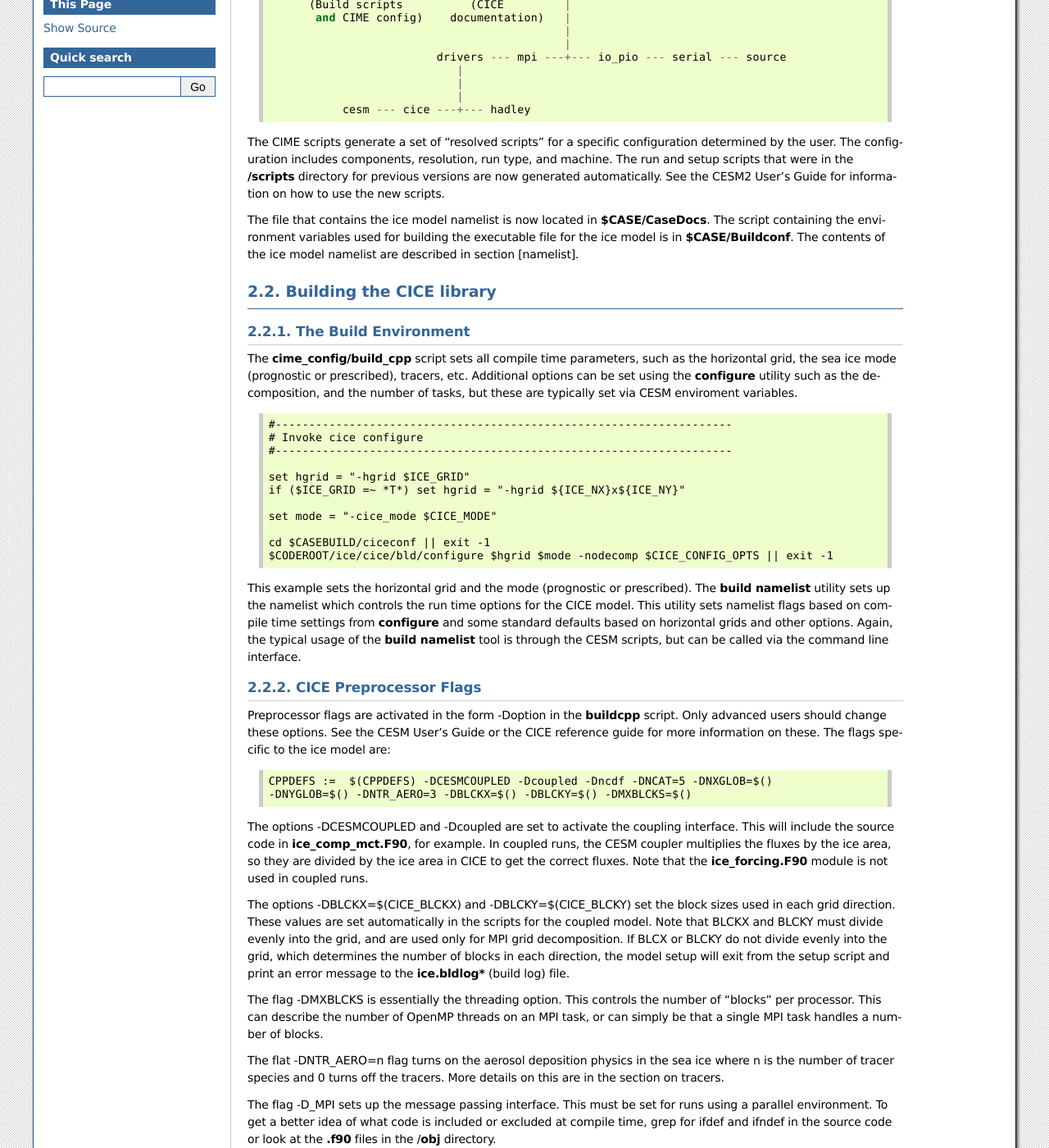
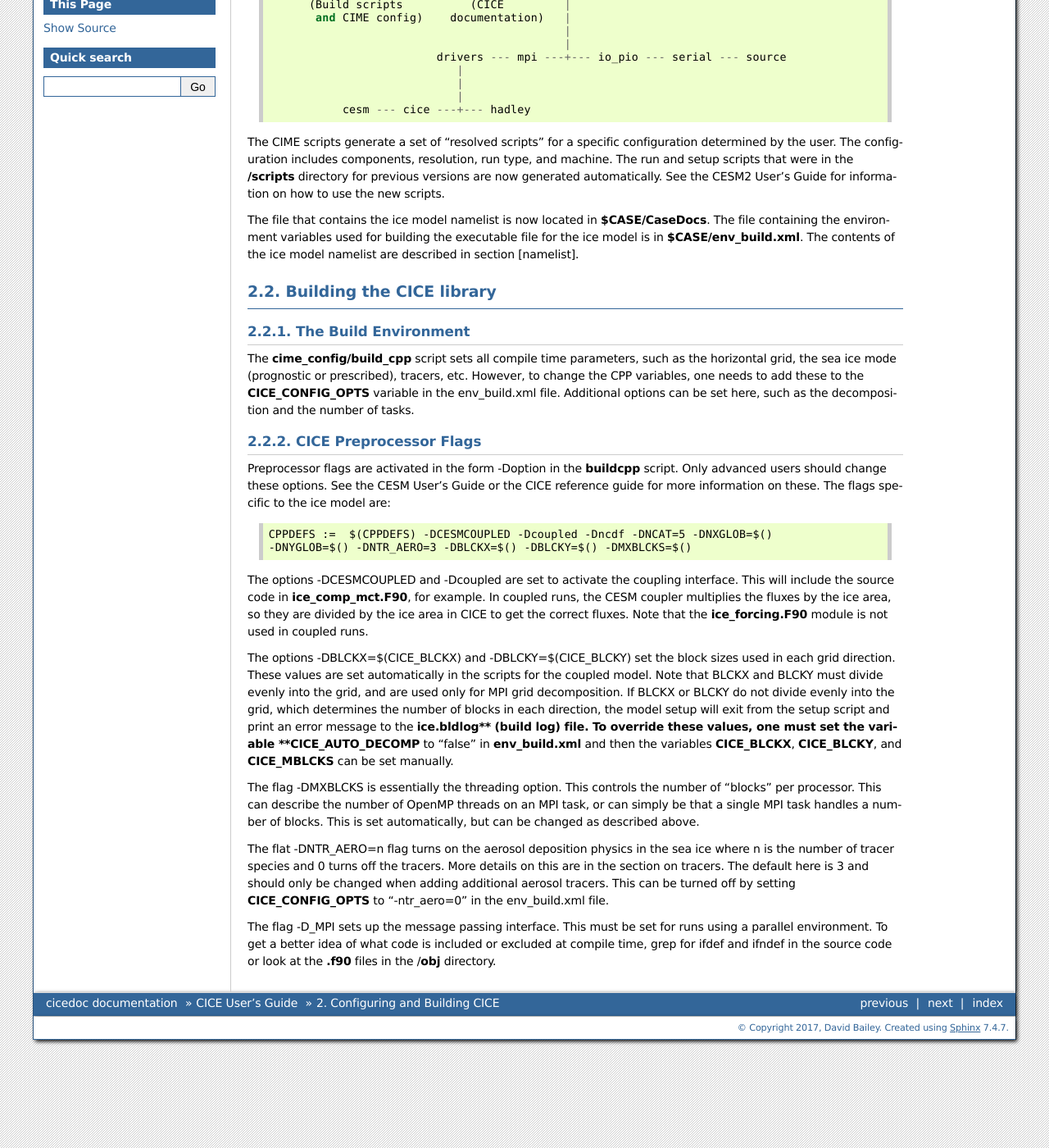
Before and after one commit to NCAR/CICE, a Sphinx documentation site: the page built from doc/source/users_guide/ice_setup.rst, in a window 1280 px wide and 1400 px high, scrolled down 413 px. Shown: the whole window at 82% size. Built offline with Sphinx 7.4.7, drawn with Linux system fonts in a browser that asks for light colours; pages that are not in the unit, such as notebooks, are missing from menus.

Commit message:
New changes.

```diff
--- a/doc/source/users_guide/ice_setup.rst
+++ b/doc/source/users_guide/ice_setup.rst
@@ -44,9 +44,9 @@
 use the new scripts.
 
 The file that contains the ice model namelist is now located in
-**$CASE/CaseDocs**. The script containing the environment variables
+**$CASE/CaseDocs**. The file containing the environment variables
 used for building the executable file for the ice model is in
-**$CASE/Buildconf**. The contents of the ice model namelist are
+**$CASE/env\_build.xml**. The contents of the ice model namelist are
 described in section [namelist].
 
 Building the CICE library
@@ -57,31 +57,9 @@
 
 The **cime_config/build_cpp** script sets all compile time parameters, such
 as the horizontal grid, the sea ice mode (prognostic or prescribed),
-tracers, etc. Additional options can be set using the **configure**
-utility such as the decomposition, and the number of tasks, but these
-are typically set via CESM enviroment variables.
-
-::
-
-    #--------------------------------------------------------------------
-    # Invoke cice configure
-    #--------------------------------------------------------------------
-
-    set hgrid = "-hgrid $ICE_GRID"
-    if ($ICE_GRID =~ *T*) set hgrid = "-hgrid ${ICE_NX}x${ICE_NY}"
-
-    set mode = "-cice_mode $CICE_MODE"
-
-    cd $CASEBUILD/ciceconf || exit -1
-    $CODEROOT/ice/cice/bld/configure $hgrid $mode -nodecomp $CICE_CONFIG_OPTS || exit -1
-
-This example sets the horizontal grid and the mode (prognostic or
-prescribed). The **build namelist** utility sets up the namelist which
-controls the run time options for the CICE model. This utility sets
-namelist flags based on compile time settings from **configure** and
-some standard defaults based on horizontal grids and other options.
-Again, the typical usage of the **build namelist** tool is through the
-CESM scripts, but can be called via the command line interface.
+tracers, etc. However, to change the CPP variables, one needs to add these to
+the **CICE\_CONFIG\_OPTS** variable in the env\_build.xml file. Additional options
+can be set here, such as the decomposition and the number of tasks.
 
 CICE Preprocessor Flags
 ---------------------------
@@ -107,19 +85,26 @@
 block sizes used in each grid direction. These values are set
 automatically in the scripts for the coupled model. Note that BLCKX and
 BLCKY must divide evenly into the grid, and are used only for MPI grid
-decomposition. If BLCX or BLCKY do not divide evenly into the grid,
+decomposition. If BLCKX or BLCKY do not divide evenly into the grid,
 which determines the number of blocks in each direction, the model setup
 will exit from the setup script and print an error message to the
-**ice.bldlog\*** (build log) file.
+**ice.bldlog\** (build log) file. To override these values, one must set
+the variable **CICE\_AUTO\_DECOMP** to "false" in **env\_build.xml** and
+then the variables **CICE\_BLCKX**, **CICE\_BLCKY**, and **CICE\_MBLCKS**
+can be set manually.
 
 The flag -DMXBLCKS is essentially the threading option. This controls
 the number of “blocks” per processor. This can describe the number of
 OpenMP threads on an MPI task, or can simply be that a single MPI task
-handles a number of blocks.
+handles a number of blocks. This is set automatically, but can be changed
+as described above.
 
 The flat -DNTR\_AERO=n flag turns on the aerosol deposition physics in
 the sea ice where n is the number of tracer species and 0 turns off the
-tracers. More details on this are in the section on tracers.
+tracers. More details on this are in the section on tracers. The default here
+is 3 and should only be changed when adding additional aerosol tracers. This can
+be turned off by setting **CICE\_CONFIG\_OPTS** to "-ntr_aero=0" in the
+env\_build.xml file.
 
 The flag -D\_MPI sets up the message passing interface. This must be set
 for runs using a parallel environment. To get a better idea of what code
```
Also changed, not shown: doc/source/users_guide/index.rst (+1 -7 lines), 10 other files.
